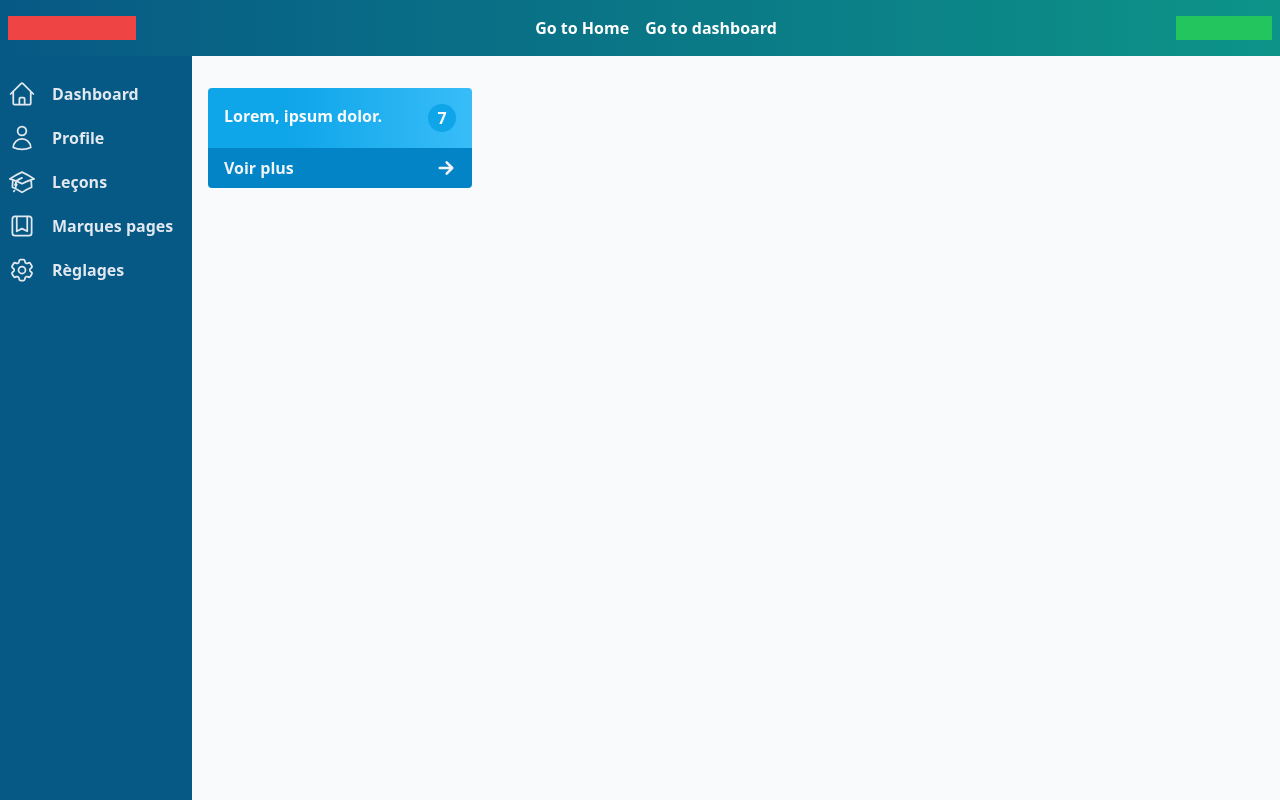
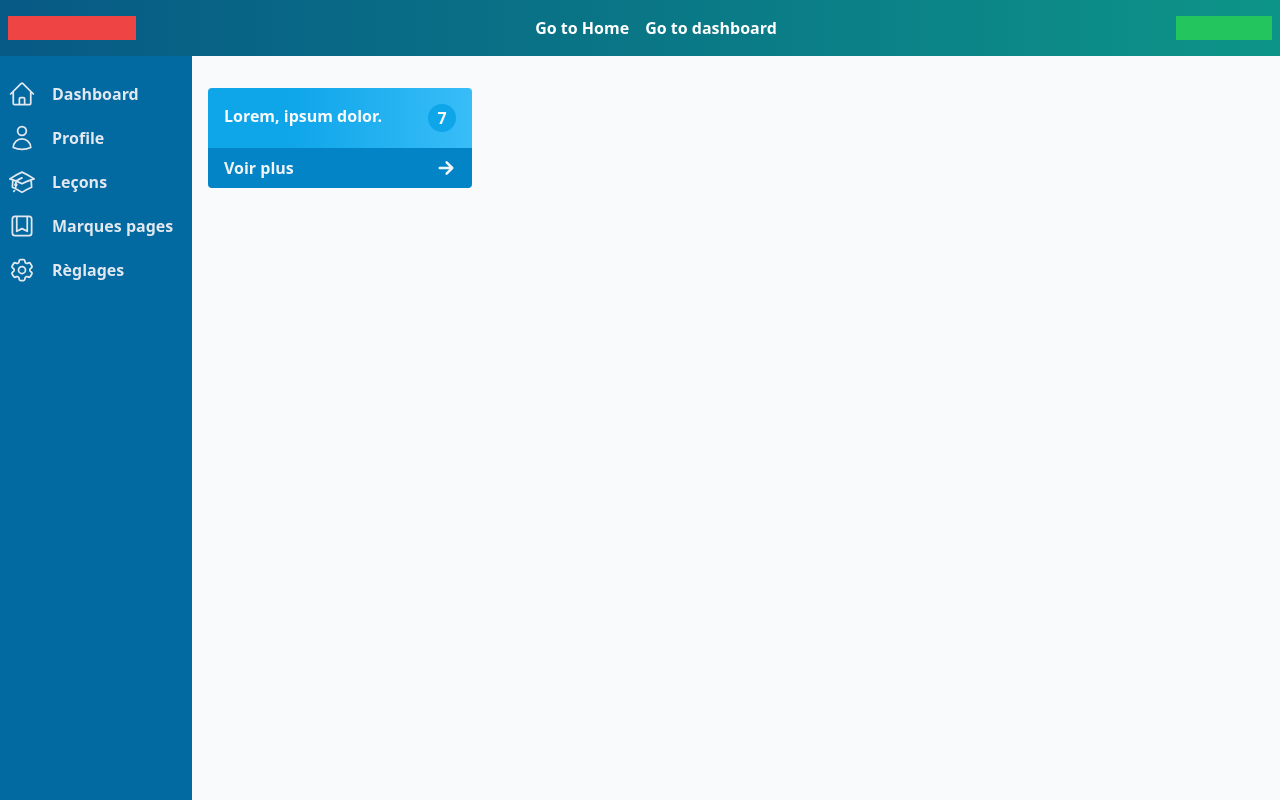
Before and after one commit to mthdht/learn, a Vue app: page /#/mthdht/dashboard in a window 1280 px wide. Built offline with nearby package versions, Linux system fonts and the light colour scheme.

Commit message:
change sidebar color to lighter blue

```diff
--- a/src/components/Sidebar.vue
+++ b/src/components/Sidebar.vue
@@ -1,5 +1,5 @@
 <template>
-  <aside class="w-48 shrink-0 bg-sky-800 text-slate-200 font-semibold pt-4">
+  <aside class="w-48 shrink-0 bg-sky-700 text-slate-200 font-semibold pt-4">
     <nav>
       <ul>
         <li>
```
